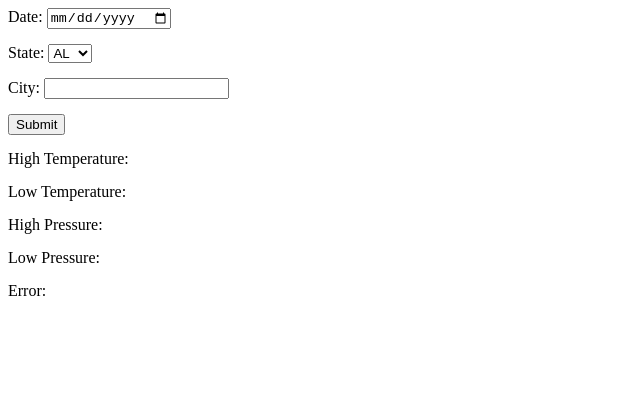
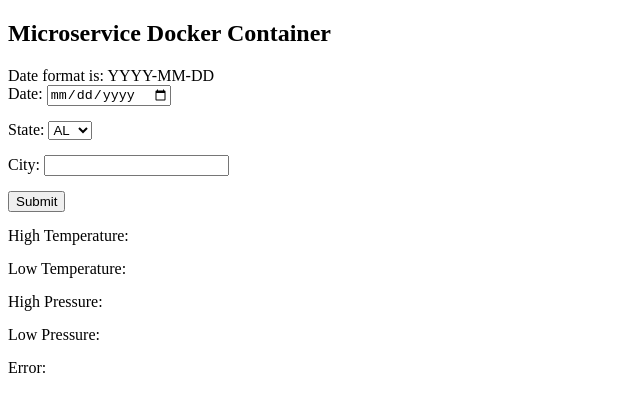
Before and after one commit to smcotugno/weather, a plain HTML site: page containers/weather-ui/index.html in a window 1280 px wide. Shown: the whole page, without its empty margins (0-640 px from the left). Drawn offline with Linux system fonts and the light colour scheme.

Commit message:
changes to index.html

```diff
--- a/containers/weather-ui/index.html
+++ b/containers/weather-ui/index.html
@@ -15,9 +15,28 @@
       display: inline;
     }
 
+    h2 {
+    display: block;
+    font-size: 1.5em;
+    margin-top: 0.83em;
+    margin-bottom: 0.83em;
+    margin-left: 0;
+    margin-right: 0;
+    font-weight: bold;
+   }
+
     </style>
   </head>
   <body>
+  <p>
+
+  </p>
+  <h2>Microservice Docker Container</h2>
+  <p>
+
+  </p>
+  <p>Date format is: YYYY-MM-DD</p>
+
     <div class="input">
       <label for="date">Date:</label>
       <input id="date" type="date"></br>
```
